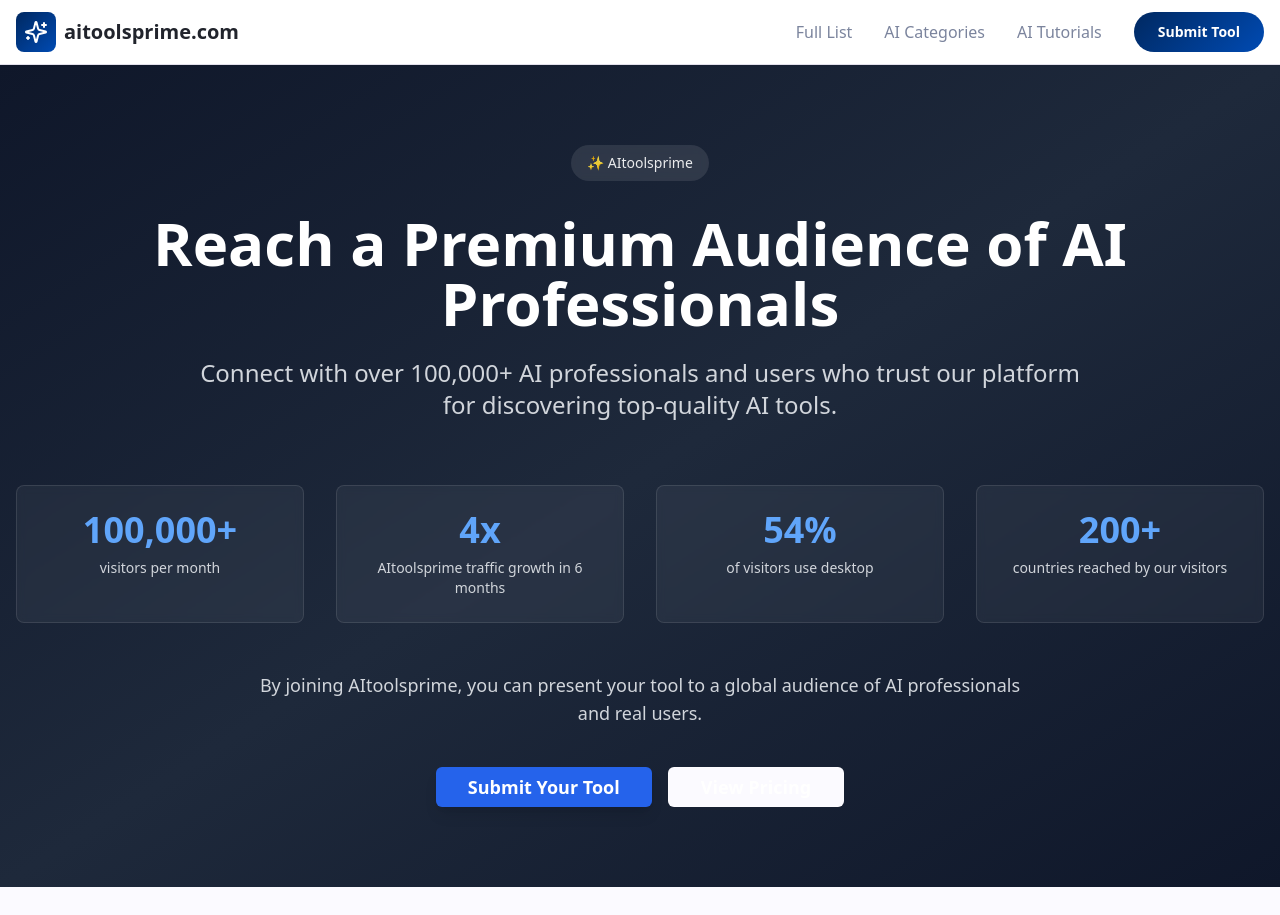
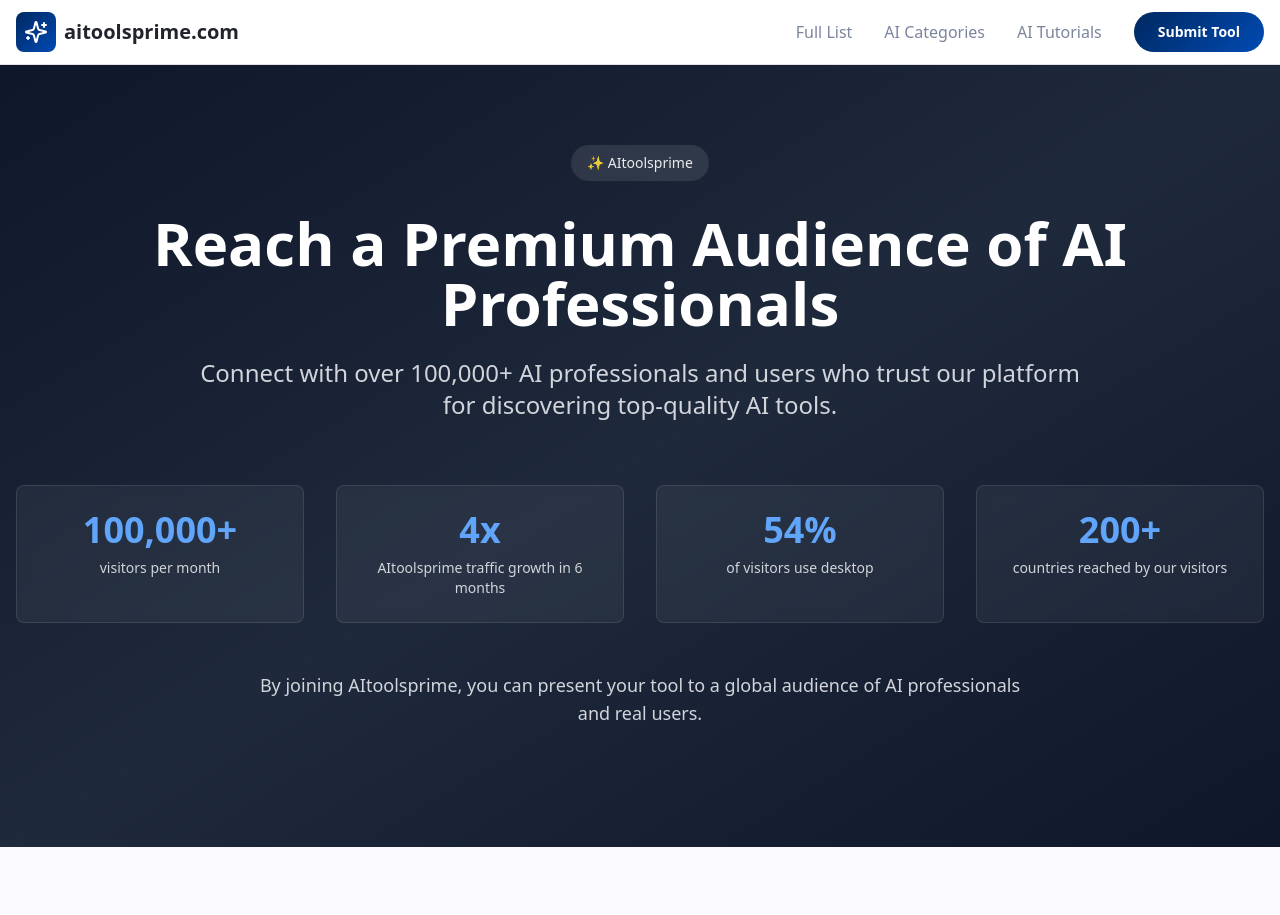
Before and after one commit to infospiderorbit/bright-ai-directory, a React (Vite) app: page /submit-tool in a window 1280 px wide. Shown: the top 915 px of the page. Built offline with nearby package versions, Linux system fonts and the light colour scheme.

Commit message:
Remove banner CTAs
Remove the "Submit Your Tool" and "View Pricing" buttons from the banner section of the submit tool page.

```diff
--- a/src/pages/SubmitToolPage.tsx
+++ b/src/pages/SubmitToolPage.tsx
@@ -59,16 +59,6 @@ const SubmitToolPage = () => {
             <p className="text-lg text-gray-300 max-w-3xl mx-auto animate-fade-in">
               By joining AItoolsprime, you can present your tool to a global audience of AI professionals and real users.
             </p>
-          </div>
-
-          {/* CTA Buttons */}
-          <div className="flex flex-col sm:flex-row gap-4 justify-center items-center animate-scale-in">
-            <Button className="px-8 py-4 text-lg font-semibold bg-blue-600 hover:bg-blue-700 text-white border-0 shadow-lg hover:shadow-xl transition-smooth">
-              Submit Your Tool
-            </Button>
-            <Button variant="outline" className="px-8 py-4 text-lg font-semibold border-white/30 text-white hover:bg-white/10 hover:border-white/50 transition-smooth">
-              View Pricing
-            </Button>
           </div>
         </div>
       </section>
```
